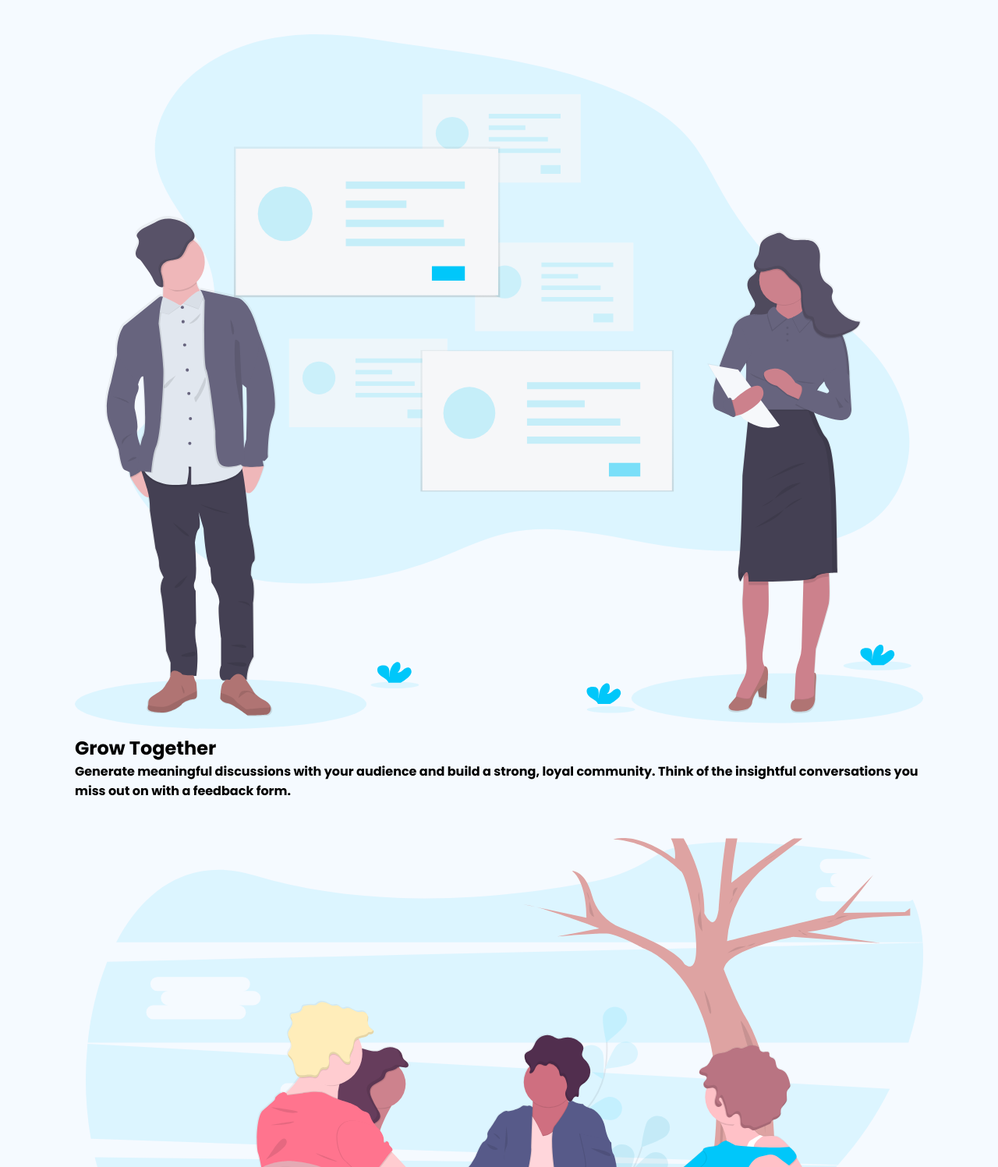
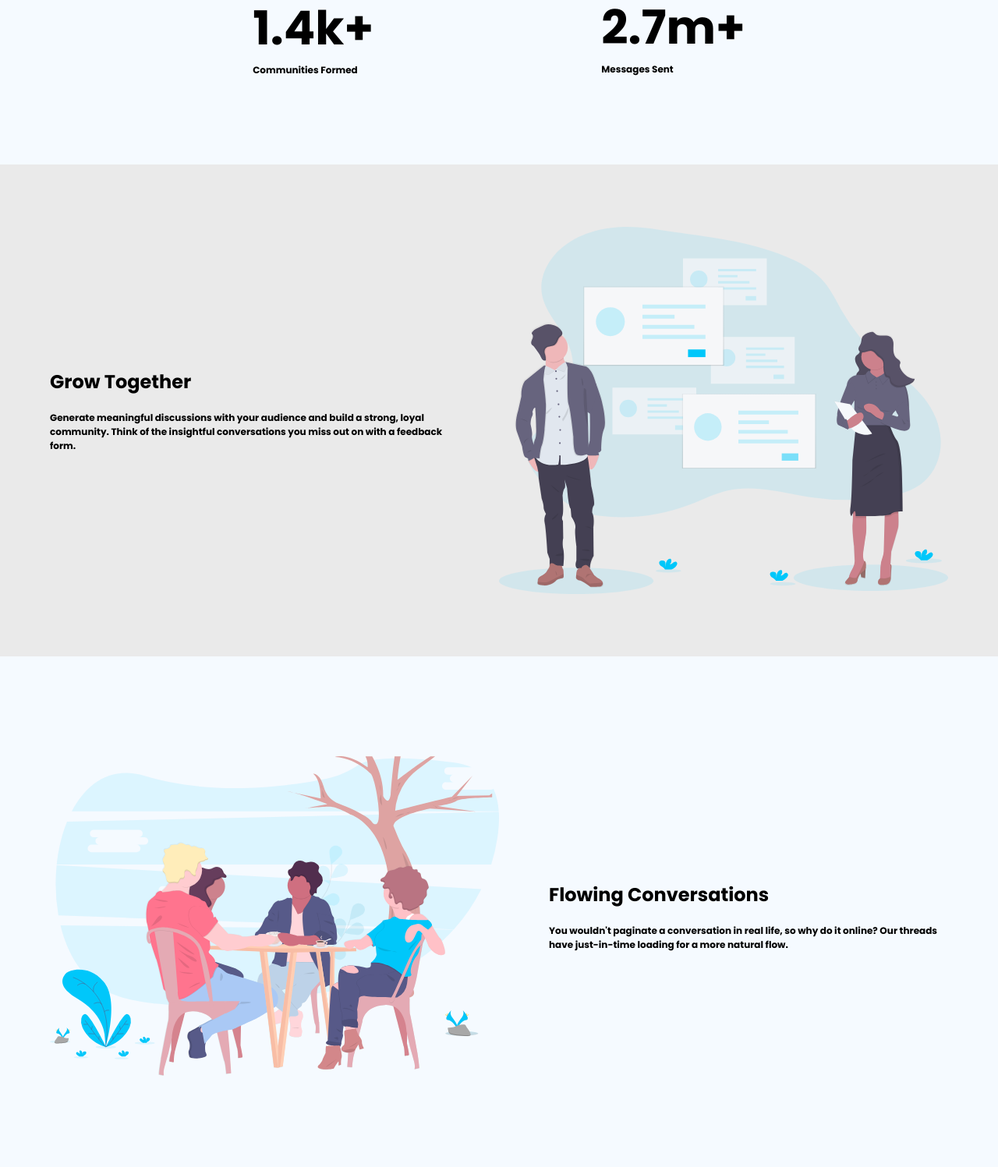
Before and after one commit to wadmortada/Huddle-landing-page-with-curved-sections, a plain HTML site: page index.html in a window 1280 px wide. Shown: the part 1303-2800 px from the top of the page at 78% size. Drawn offline with Linux system fonts and the light colour scheme.

Commit message:
allmost finish desktop design

```diff
--- a/index.html
+++ b/index.html
@@ -23,34 +23,44 @@
             <a href="#">Get Started For Free</a>
             <img src="images/screen-mockups.svg" alt="social-mockups" class="pics">
           </section>
-          <section>
+          <section class="card-two">
+            <div>
               <img src="images/icon-communities.svg" alt="community-logo">
-            <p>1.4k+</p>
+              <p class="details-no">1.4k+</p>
               <p>Communities Formed</p>
+            </div>
+            <div>
               <img src="images/icon-messages.svg" alt="messages-logo">
-            <p>2.7m+</p>
+              <p class="details-no">2.7m+</p>
               <p>Messages Sent</p>
+            </div>
           </section>
         </article>
-        <article>
+        <article class="card-there">
           <img src="images/illustration-grow-together.svg" alt="2-person-work" class="pics">
+          <div>
             <h2>Grow Together</h2>
             <p>Generate meaningful discussions with your audience and build a strong, loyal community.
             Think of the insightful conversations you miss out on with a feedback form. </p>
+          </div>
         </article>
-        <article>
+        <article class="card-four">
           <img src="images/illustration-flowing-conversation.svg" alt="4-person-chat" class="pics">
+          <div>
             <h2>Flowing Conversations</h2>
             <p>You wouldn't paginate a conversation in real life, so why do it online? Our threads have
             just-in-time loading for a more natural flow.</p>
+          </div>
         </article>
-        <article>
+        <article class="card-five">
           <img src="images/illustration-your-users.svg" alt="3-person-work" class="pics">
+          <div>
             <h2>Your Users</h2>
             <p>It takes no time at all to integrate Huddle with your app's authentication solution. This means,
             once signed in to your app, your users can start chatting immediately.</p>
+          </div>
         </article>
-        <article>
+        <article class="card-sex">
           <h2>Ready To Build Your Community?</h2>
           <a href="#">Get Started For Free</a>
         </article>
--- a/style.css
+++ b/style.css
@@ -1,4 +1,4 @@
-@import url('https://fonts.googleapis.com/css2?family=Open+Sans:wght@400;600;700&display=swap');
+@import url('https://fonts.googleapis.com/css2?family=Open+Sans:wght@300;600;700&display=swap');
 @import url('https://fonts.googleapis.com/css2?family=Poppins:wght@700&display=swap');
 * {
     padding: 0;
@@ -11,7 +11,7 @@
     --pink: hsl(322, 100%, 66%);
     --light-pink: hsl(321, 100%, 78%);
     --light-red: hsl(0, 100%, 63%);
-    --dark-cyan: hsl(192, 100%, 9%);
+    --dark-cyan: rgb(234, 234, 234);
     --pale-blue: hsl(207, 100%, 98%);
     --white: #FFFFFF;
 }
@@ -22,11 +22,13 @@ body {
 h1, h2 {
     font-family: var(--head-font);
 }
+p {
+font-size: 0.75rem;
+}
 .pics {
     width: 100%;
 }
 .container {
-    margin: 2rem;
     display: grid;
     grid-template-columns: auto;
     gap: 4rem;
@@ -34,6 +36,7 @@ h1, h2 {
 
 /* Header */
 header {
+    margin: 2rem;
     display: flex;
     justify-content: space-between;
 }
@@ -47,7 +50,7 @@ header a {
     padding: 0.25rem 1.5rem;
     border-radius: 2rem;
     color: var(--pink);
-    box-shadow: 0 0 7rem gray;
+    box-shadow: 0 0 6.5rem gray;
 }
 header a:hover {
     cursor: pointer;
@@ -56,15 +59,13 @@ header a:hover {
 }
 
 /* Main */
-main {
-    margin: 0 4rem;
-}
 .cards {
     display: grid;
     gap: 3rem;
 }
 .card-one {
     text-align: center;
+    margin: 0 4rem;
 }
 .card-one h1 {
     font-size: 1.75rem;
@@ -88,3 +89,61 @@ main {
 .card-one img {
     margin-top: 2rem;
 }
+.card-two {
+    display: flex;
+    justify-content: space-evenly;
+    margin: 4rem 2rem 4rem 2rem;
+}
+.details-no {
+    font-size: 3.75rem;
+}
+.card-there {
+    display: flex;
+    flex-direction: row-reverse;
+    align-items: center;
+    gap: 4rem;
+    background-color: var(--dark-cyan);
+    padding: 5rem 4rem;
+}
+.card-there img {
+    width: 50%;
+}
+h2 {
+    margin-bottom: 1.25rem;
+}
+.card-four {
+    display: flex;
+    align-items: center;
+    gap: 4rem;
+    /* background-color: var(--dark-cyan); */
+    padding: 5rem 4rem;
+}
+.card-four img {
+    width: 50%;
+}
+.card-five {
+    display: flex;
+    flex-direction: row-reverse;
+    align-items: center;
+    gap: 4rem;
+    background-color: var(--dark-cyan);
+    padding: 5rem 4rem;
+}
+.card-five img {
+    width: 50%;
+}
+.card-sex {
+    text-align: center;
+}
+.card-sex a {
+    text-decoration: none;
+    color: var(--white);
+    background-color: var(--pink);
+    padding: 0.75rem 3rem;
+    border-radius: 2rem;
+    box-shadow: 0.1rem 0 6.5rem gray;
+}
+.card-sex a:hover {
+    cursor: pointer;
+    background-color: var(--light-pink);
+}
```
Lines whose indentation alone changed are shown as unchanged.
